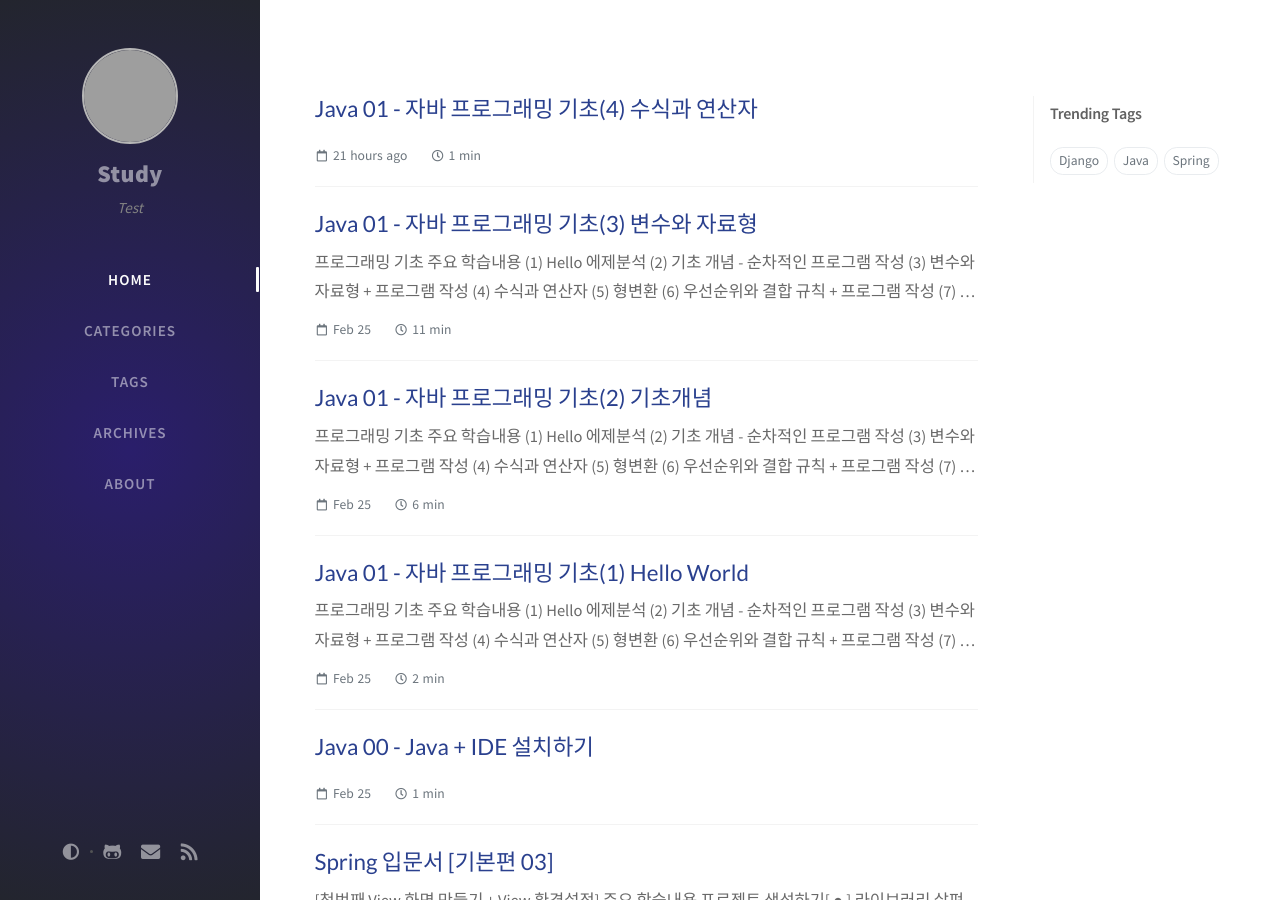
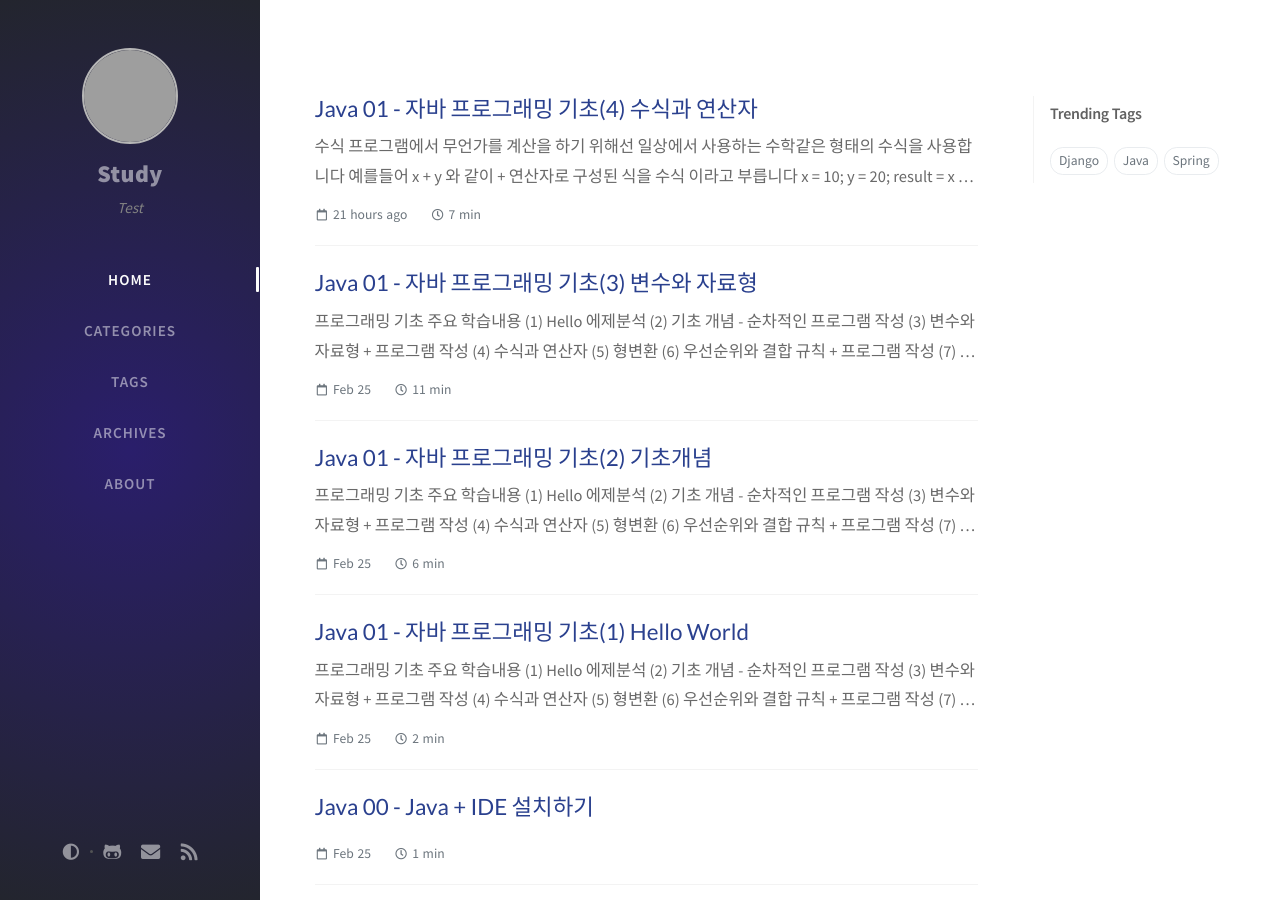
Before and after one commit to ksm0207/ksm0207.github.io, a Jekyll site: the page built from index.html, in a window 1280 px wide and 900 px high. Built offline with Jekyll 4.4.1, drawn with Linux system fonts in a browser that asks for light colours; nearby versions of some CDN libraries; the list of posts is cut into pages by our own code; comment, search, counter and statistics services are not loaded; some of the changed lines change nothing that is shown; grey boxes are pictures that could not be loaded.

Commit message:
Java 포스팅 시작(4)
- 수식과 연산자

````diff
--- a/_posts/2021-03-02-java04.md
+++ b/_posts/2021-03-02-java04.md
@@ -6,3 +6,190 @@
 tags: [Java,null]
 comments : true
 ---
+
+# 수식
+
+프로그램에서 무언가를 계산을 하기 위해선 일상에서 사용하는 수학같은 형태의 수식을 사용합니다<br>
+예를들어 x + y 와 같이 ``` + ``` 연산자로 구성된 식을 ``` 수식 ``` 이라고 부릅니다<br>
+```
+x = 10;
+y = 20;
+result = x + y; // 10 + 20 .. 변수 x의 값과 y의 값을 더해서 result에 대입하기
+= : 대입연산자
+```
+
+# 연산자 피연산자
+
+연산자 는 특정한 연산을 나타내는 기호를 의미하고 피연산자는 연산의 대상이 됩니다<br>
+
+```
+3.14 * radius
+
+3.14   = 피연산자
+ *     = 연산자
+radius = 피연산자
+```
+
+# 대입 연산
+
+대입 연산자 (=) 는 왼쪽에 있는 변수에 오른쪽에 있는 수식의 값을 계산하여 ``저장`` 합니다<br>
+※ 할당 연산자 또는 배정 연산자 라고 합니다 대입 연산자의 왼쪽에는 값을 저장하는 ``변수``가 위치해야 하고<br>
+  오른쪽에는 변수에 저장할 값이 위치하게 되는것입니다.<br>
+  ```
+  x = 100 ; // 순서대로 나열하면 (1)변수 (2)대입연산자 (3)저장할 값
+  ```
+
+# 산술 연산
+
+최초의 컴퓨터는 계산을 하기 위해 만들었습니다 그래서 기본적으로 프로그램 안에서 산술 연산을 할수 있는데<br>
+다음표에서 확인해보겠습니다<br>
+
+```
+[연산자]     [기호]  [예시]
+  덧셈         +      x+y
+  뺄셈         -      x-y
+  곱셈         *      x*y
+ 나누기        /      x/y
+ 나머지        %      x%y
+```
+Example
+```
+ package expression;
+
+public class Operator {
+    public static void main(String [] args){
+
+        int o_value = 100;
+        int t_value = 200;
+        System.out.println(o_value + t_value); // 덧셈
+        System.out.println(t_value- o_value);  // 뺄셈
+        System.out.println(o_value * t_value); // 곱셈
+        System.out.println(t_value / o_value); // 나눗셈
+        System.out.println(t_value % o_value); // 나머지
+    }
+}
+Result = [
+300
+100
+20000
+2
+0
+]
+```
+
+# 증감 연산자
+
+증감 연산자는 ++ 기호나 - - 기호를 사용하여 변수의 값을 증가시키거나 감소시키는 연산자 입니다<br>
+이것은 피연산자의 앞 또는 뒤에 위치 할수있으며 위치에 따라 수식의 해석에 차이가 발생합니다<br>
+
+```
+[연산자]  [의미]
+ ++ x     x 값을 가장 먼저 증가한 후 다른 연산에 사용됩니다 수식의 값은 증가된 x 값 입니다
+ x ++     x 값을 가장 먼저 사용한 후 증가하고 이 수식의 값은 증가되지 않은 원래의 x 값입니다
+
+ --  x    x 값을 가장 먼저 감소한 후 다른 연산에 사용하며 수식의 값은 감소된 x 값 입니다
+ x  --    x 값을 가장 먼저 사용한 후 감소하고 이 수식의 값은 증가되지 않은 원래의 x 값 입니다
+```
+Example (2)
+
+```
+
+package expression;
+
+public class UnaryOperator {
+    public static void main(String [] args){
+        int xValue = 1;
+        int yValue = 1;
+
+        int xEmpty = ++ xValue; // xValue 값이 사용되기 '전'에 증가됩니다
+        int yEmpty = yValue ++; // yValue 값이 사용된 '후'에 증가됩니다
+
+        System.out.println(xEmpty); // 2
+        System.out.println(yEmpty); // 1
+    }
+}
+Result = [
+    2
+    1
+]
+
+```
+
+# 관계 연산자
+
+관계 연산자는 x 와 y ```피연산자``` 끼리 비교하는데 사용되고 x 와 y가 ``같은 값`` 인지 아니면 `` 다른값 `` 인지<br>
+x 가 y보다 큰 값 이거나 작은 값인지 판별할때 사용합니다<br>
+
+```
+[연산자]      [의미]                            [예시]
+  ==       x와y가 같은지?                       x == y
+  !=       x와y의 두 값이 일치하지 않은지?      x != y
+  >        x가y보다 큰지?                       x  > y
+  <        x가y보다 작은지?                     x  < y
+  >=       x가y보다 크거나 같은지?              x >= y
+  <=       x가y보다 작거나 같은지?              x <= y
+```
+
+Example(3)
+
+```
+package expression;
+
+public class ComparisonOperator {
+    public static void main(String [] args){
+
+        int x = 10;
+        int y = 20;
+
+        System.out.println(x == y); // F
+        System.out.println(x != y); // T
+        System.out.println(x > y);  // F
+        System.out.println(x < y);  // T
+        System.out.println(x >= y); // F
+        System.out.println(x <= y); // T
+
+
+    }
+}
+Result = [
+    false
+    true
+    false
+    true
+    false
+    true
+]
+```
+
+# 논리연산자
+
+논리 연산자는 여러 개의 조건을 조합하여 결과가 참인지 거짓인지 판별할때 사용합니다<br>
+예를들어 A라는 사람과 B라는 사람이 `` 친구 `` 일 경우 True 아니면 False인것처럼<br>
+무언가 의미를 부여하는것입니다.<br>
+
+
+```
+[연산자]                    [의미]                                      [예시]
+  &&    AND연산 x 와 y 가 모두 참이면 True 아니면 False                  x && y
+  ||    OR 연산 x 와 y 중에서 한가지만 참이면 True 모두 거짓이면 False    x || y
+   !    Not연산 x 가 참이면 False x 가 거짓이면 True                     !x
+```
+
+Example (4)
+```
+package expression;
+
+public class LogicalOperator {
+    public static void main(String [] args){
+        int x = 3;
+        int y = 4;
+        System.out.println( (x == 3 &&  y == 5) );
+        System.out.println(x == 3 || y == 4);
+    }
+}
+
+Result = [
+    false
+    true
+]
+```
````
